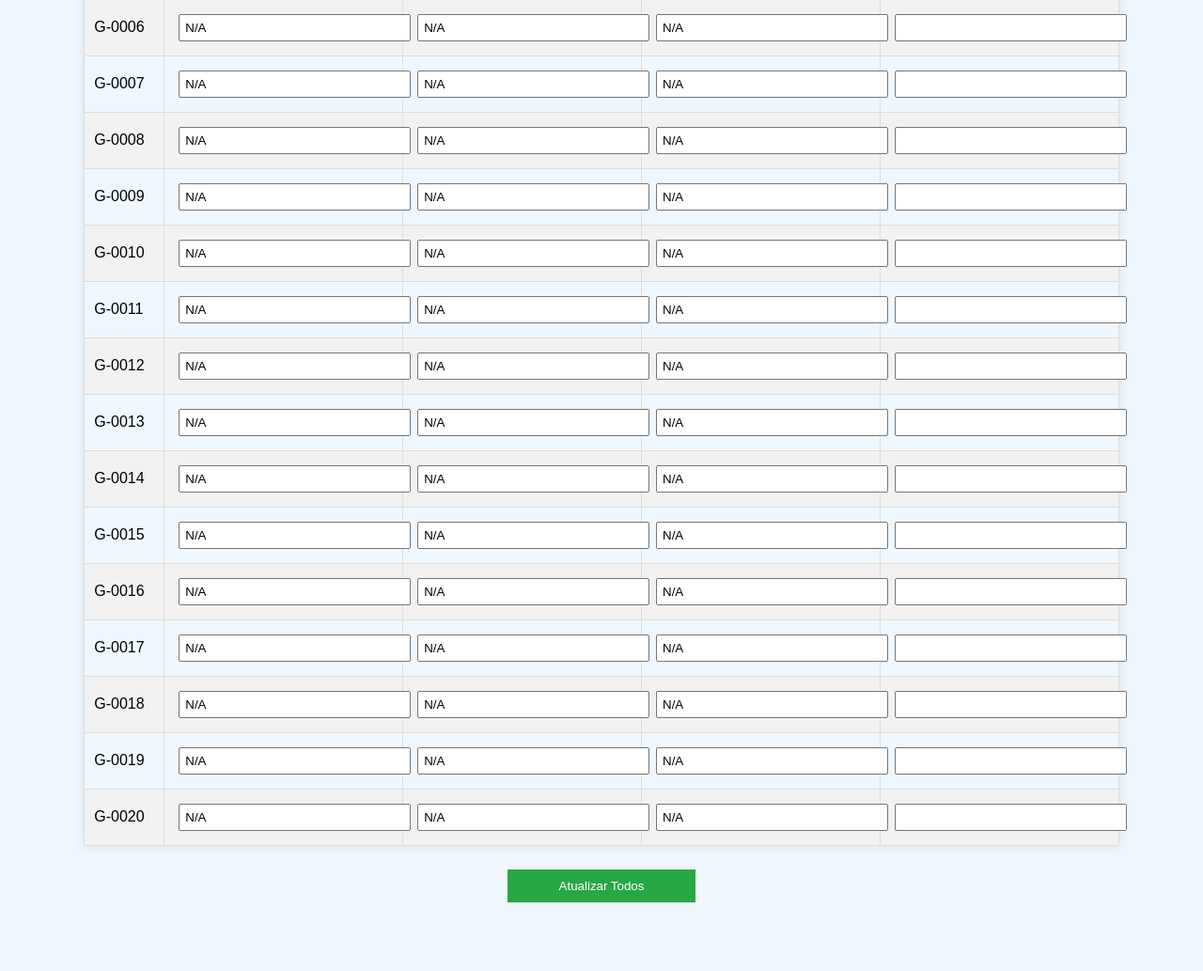
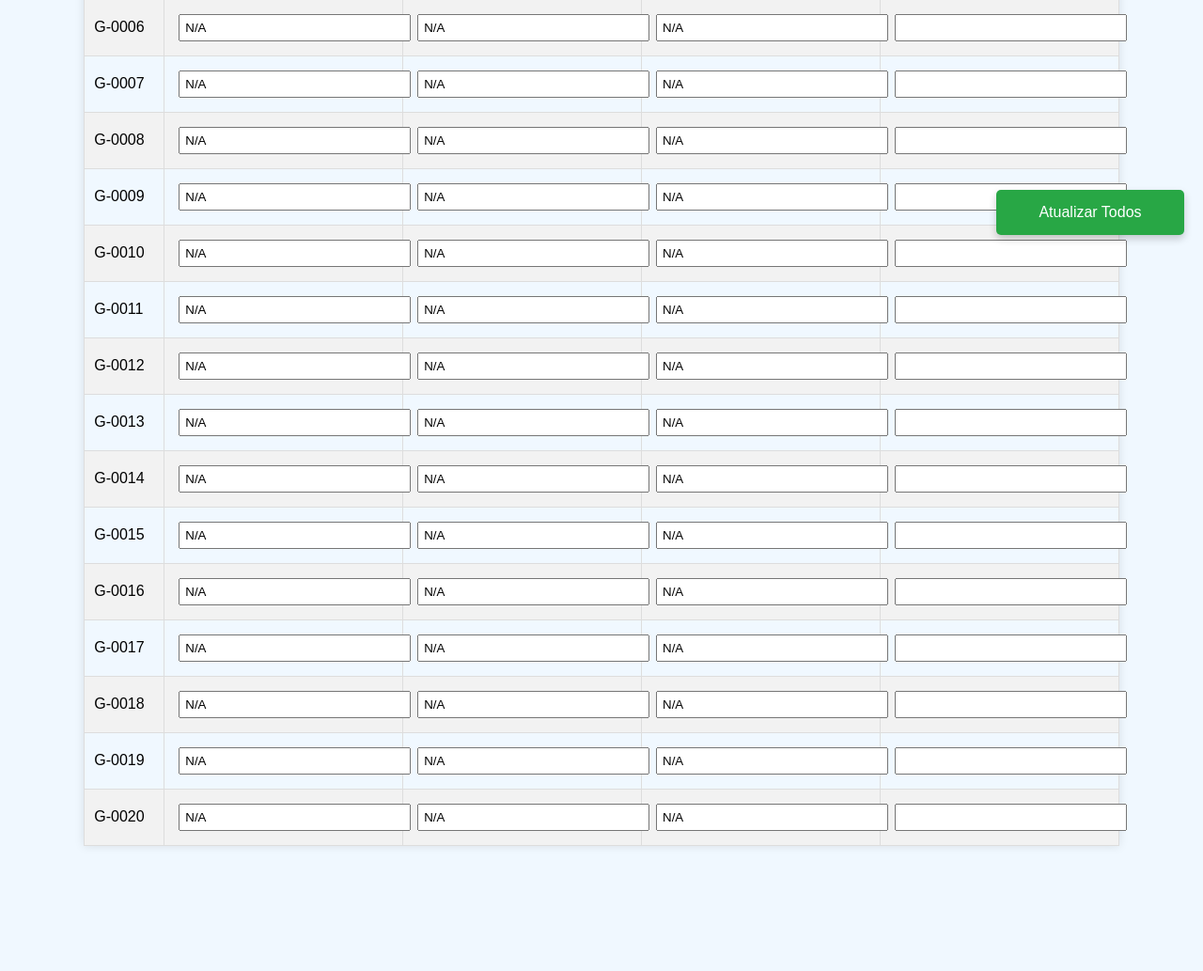
Before and after one commit to ArthurTrellese/qr-code-web-app, a Flask app: page /view_participants in a window 1280 px wide. Shown: the part 530-1563 px from the top of the page at 94% size. After the commit the page ends 1430 px from the top, so only its background shows below. Run offline with Flask 2, Linux system fonts and the light colour scheme.

Commit message:
Update view_participants.html

```diff
--- a/templates/view_participants.html
+++ b/templates/view_participants.html
@@ -66,12 +66,18 @@
             margin-right: 10px;
         }
         #update-all {
+            position: fixed;
+            bottom: 20px;
+            right: 20px;
             width: 200px;
-            padding: 10px;
+            padding: 15px;
             background-color: #28a745;
             color: white;
             border: none;
             cursor: pointer;
+            font-size: 16px;
+            border-radius: 5px;
+            box-shadow: 0 4px 8px rgba(0, 0, 0, 0.2);
         }
         #update-all:hover {
             background-color: #218838;
@@ -114,8 +120,8 @@
             </tbody>
         </table>
 
-        <!-- Botão único para atualizar todos os participantes -->
-        <input type="submit" id="update-all" value="Atualizar Todos">
+        <!-- Botão flutuante para atualizar todos os participantes -->
+        <button type="submit" id="update-all">Atualizar Todos</button>
     </form>
 
     <!-- Paginação -->
```
